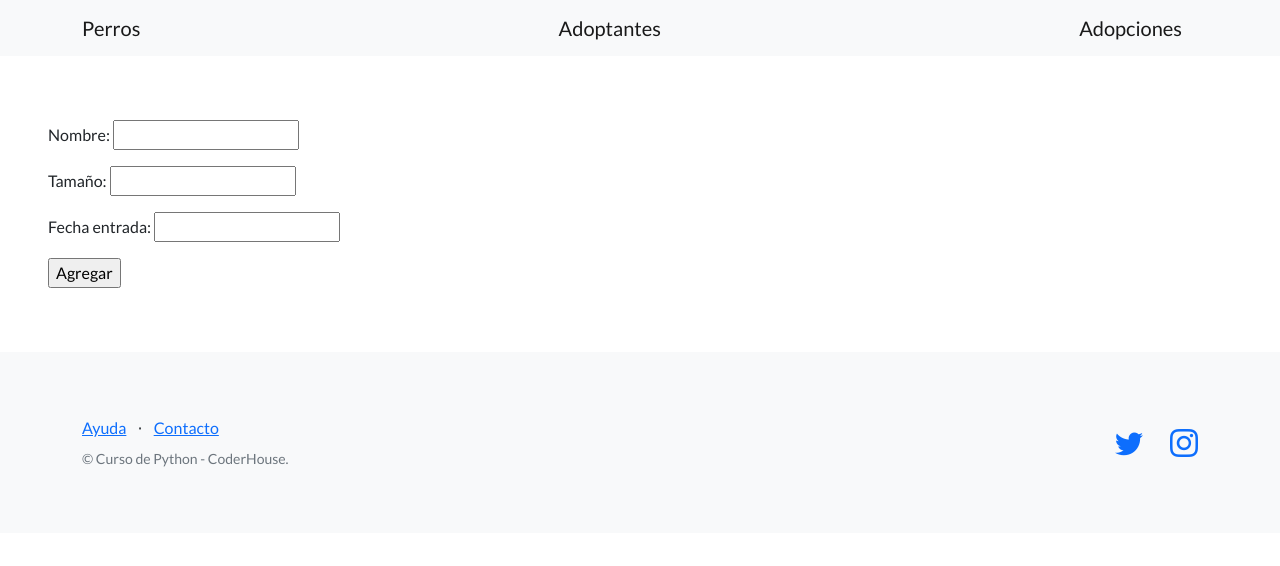
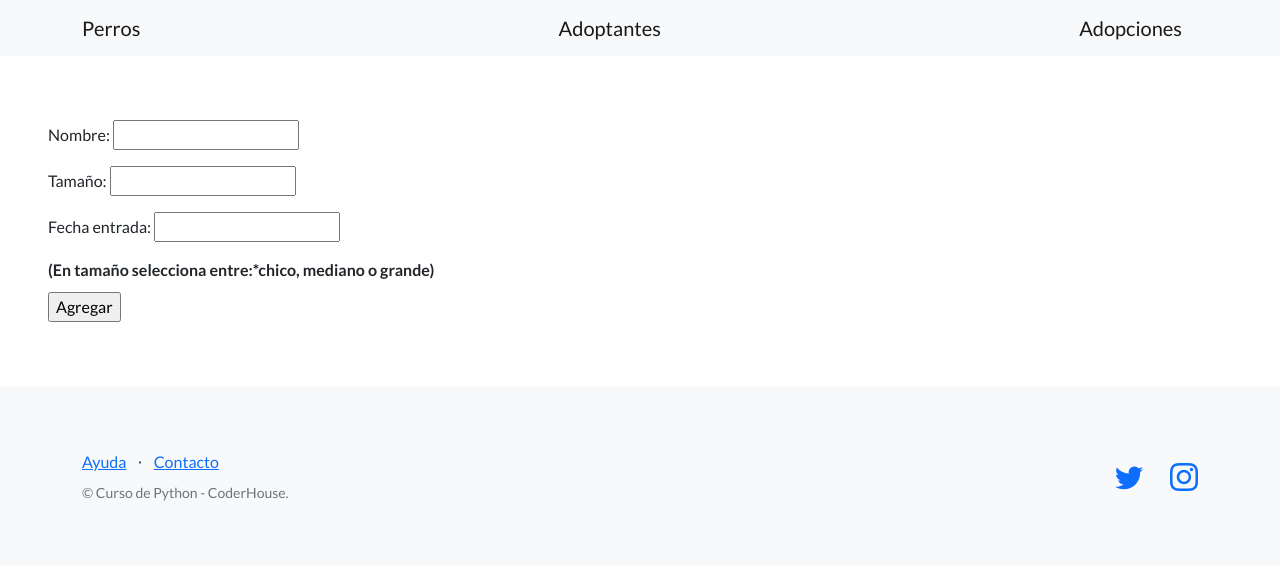
Before and after one commit to nicolasdelfino-123/Tercera-pre-entrega-DELFINO, a Django app: page /crear_perro/ in a window 1280 px wide. Shown: the top 566 px of the page. Run offline with Django 4.2, Linux system fonts and the light colour scheme; some libraries are stand-ins or nearby versions.

Commit message:
agregado seleccion entre tamaños de perros en plantillas

```diff
--- a/proyecto_perros/app_perros/templates/app_perros/buscar_perros.html
+++ b/proyecto_perros/app_perros/templates/app_perros/buscar_perros.html
@@ -5,6 +5,8 @@
   {% csrf_token %}
   {{ formulario.as_p }}
   {{ formulario.errors }}
-  <input type="submit" value="Buscar" />
+  <strong style="margin-bottom: 10px;">(En tamaño selecciona entre:*chico, mediano o grande)</strong>
+  <br>
+  <input type="submit" value="Buscar" style="margin-top: 10px;" />
 </form>
 {% endblock contenido %}
--- a/proyecto_perros/app_perros/templates/app_perros/formulario_perro.html
+++ b/proyecto_perros/app_perros/templates/app_perros/formulario_perro.html
@@ -5,6 +5,8 @@
   {% csrf_token %}
   {{ formulario.as_p }}
   {{ formulario.errors }}
-  <input type="submit" value="Agregar" />
+  <strong style="margin-bottom: 10px;">(En tamaño selecciona entre:*chico, mediano o grande)</strong>
+  <br>
+  <input type="submit" value="Agregar" style="margin-top: 10px;" />
 </form>
 {% endblock contenido %}
```
